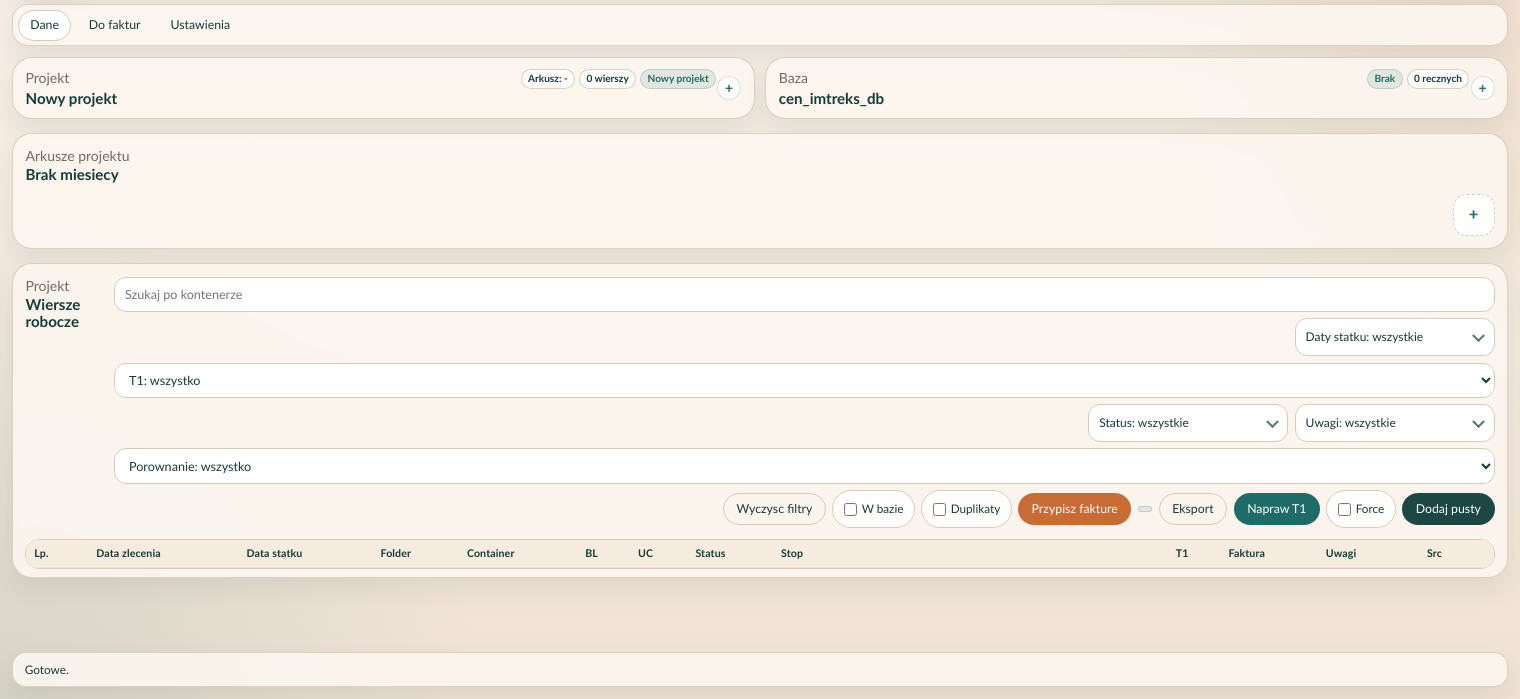
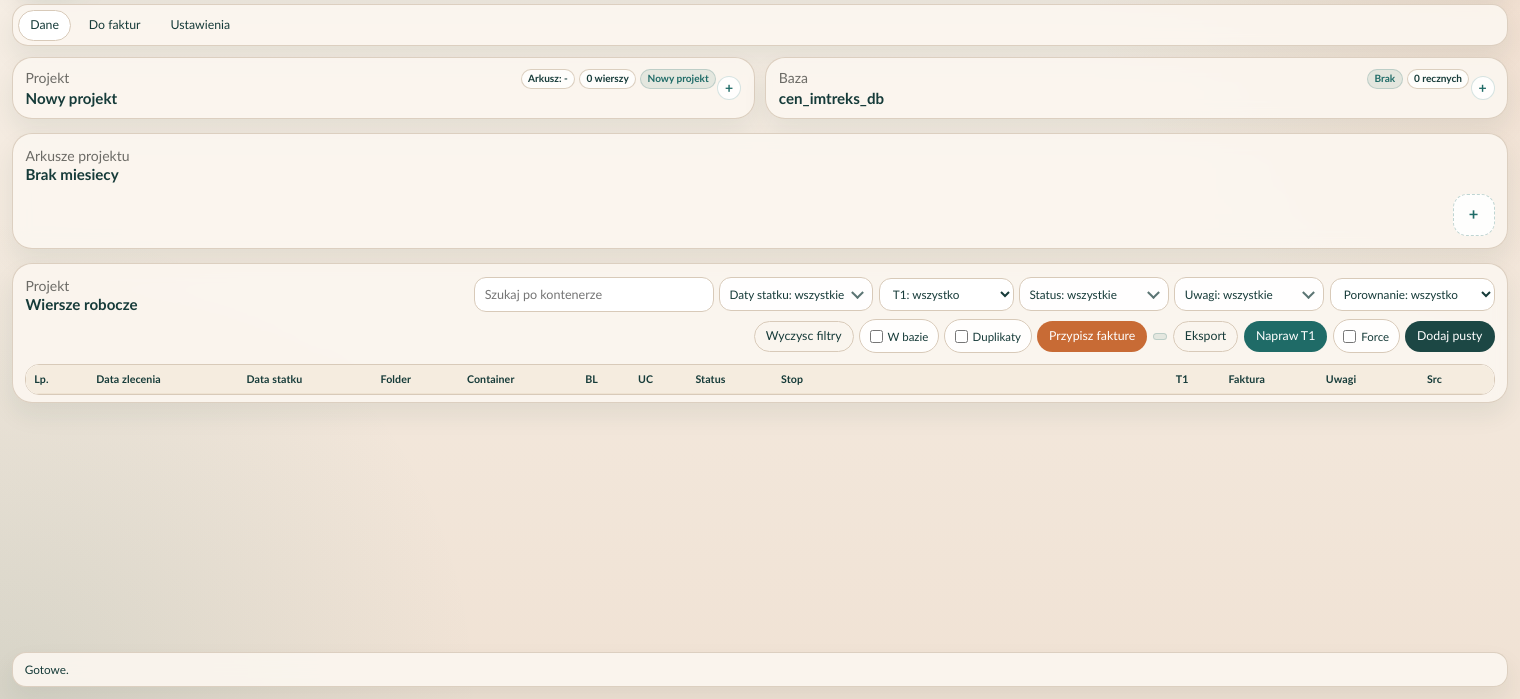
Before and after one commit to Carisky/Sme, an Electron app: page mini_apps/cen-imtreks/index.html in a window 1520 px wide. Shown: the part 101-800 px from the top of the page. Drawn offline with Linux system fonts and the light colour scheme; no server answers.

Commit message:
cen imtreks toolbar restyle

```diff
--- a/mini_apps/cen-imtreks/index.html
+++ b/mini_apps/cen-imtreks/index.html
@@ -184,7 +184,8 @@
                 <p class="card__eyebrow">Projekt</p>
                 <h2>Wiersze robocze</h2>
               </div>
-              <div class="toolbar">
+              <div class="toolbar toolbar--project-controls">
+                <div class="toolbar-group toolbar-group--filters">
                   <input
                     type="search"
                     id="project-search"
@@ -254,6 +255,9 @@
                     <option value="matched">Tylko w bazie</option>
                     <option value="missing">Tylko do faktur</option>
                   </select>
+                </div>
+
+                <div class="toolbar-group toolbar-group--actions">
                   <button type="button" data-action="clear-filters" class="button--minimal">
                     Wyczysc filtry
                   </button>
@@ -296,6 +300,7 @@
                     <span>Force</span>
                   </label>
                   <button type="button" data-action="add-row">Dodaj pusty</button>
+                </div>
               </div>
             </div>
 
--- a/mini_apps/cen-imtreks/styles.css
+++ b/mini_apps/cen-imtreks/styles.css
@@ -160,6 +160,42 @@ h2 {
   justify-content: flex-end;
   min-width: 0;
   align-items: center;
+}
+
+.toolbar--project-controls {
+  flex: 1 1 880px;
+  display: grid;
+  gap: 0.42rem;
+  justify-items: end;
+  align-content: start;
+}
+
+.toolbar-group {
+  width: 100%;
+  min-width: 0;
+  display: flex;
+  flex-wrap: wrap;
+  gap: 0.38rem;
+  align-items: center;
+}
+
+.toolbar-group--filters {
+  justify-content: flex-end;
+  flex-wrap: nowrap;
+  overflow-x: auto;
+  overflow-y: hidden;
+  padding-bottom: 0.1rem;
+  scrollbar-width: thin;
+}
+
+.toolbar-group--filters:has(.filter-multiselect--popover[open]) {
+  position: relative;
+  overflow: visible;
+  z-index: 180;
+}
+
+.toolbar-group--actions {
+  justify-content: flex-end;
 }
 
 .tabs-row {
@@ -470,6 +506,12 @@ h2 {
   min-height: 38px;
 }
 
+.toolbar--project-controls .toggle {
+  min-height: 34px;
+  padding: 0.45rem 0.68rem;
+  font-size: 0.82rem;
+}
+
 input[type="text"],
 input[type="search"],
 input[type="date"],
@@ -485,6 +527,33 @@ select {
 
 .filter-select {
   min-width: 145px;
+}
+
+.toolbar--project-controls button {
+  padding: 0.5rem 0.8rem;
+}
+
+.toolbar--project-controls .search-input {
+  flex: 1 1 280px;
+  min-width: 240px;
+  width: auto;
+}
+
+.toolbar--project-controls .filter-select {
+  width: auto;
+  min-width: 140px;
+  max-width: 180px;
+  padding: 0.5rem 0.66rem;
+  font-size: 0.84rem;
+  flex: 0 0 auto;
+}
+
+.toolbar--project-controls #filter-has-t1 {
+  min-width: 135px;
+}
+
+.toolbar--project-controls #filter-comparison {
+  min-width: 165px;
 }
 
 .filter-field {
@@ -534,6 +603,11 @@ select {
   background: transparent;
 }
 
+.toolbar--project-controls .filter-multiselect--popover {
+  min-width: 0;
+  flex: 0 0 auto;
+}
+
 .filter-multiselect[hidden] {
   display: none;
 }
@@ -557,6 +631,15 @@ select {
   border-radius: 12px;
   background: rgba(255, 255, 255, 0.88);
   box-shadow: 0 1px 0 rgba(255, 255, 255, 0.4) inset;
+}
+
+.toolbar--project-controls .filter-multiselect--popover > summary {
+  min-width: 150px;
+  width: auto;
+  max-width: 200px;
+  padding: 0.5rem 2rem 0.5rem 0.68rem;
+  min-height: 34px;
+  font-size: 0.84rem;
 }
 
 .filter-multiselect--popover > summary::after {
@@ -1170,6 +1253,23 @@ select {
     justify-content: flex-start;
   }
 
+  .toolbar--project-controls {
+    justify-items: stretch;
+  }
+
+  .toolbar-group--filters,
+  .toolbar-group--actions {
+    justify-content: flex-start;
+  }
+
+  .toolbar--project-controls .search-input,
+  .toolbar--project-controls .filter-select,
+  .toolbar--project-controls .filter-multiselect--popover,
+  .toolbar--project-controls .filter-multiselect--popover > summary {
+    width: 100%;
+    max-width: none;
+  }
+
   .month-tabs {
     flex-direction: column;
   }
--- a/package.json
+++ b/package.json
@@ -1,7 +1,7 @@
 {
   "name": "silesdoc",
   "productName": "SilesDoc",
-  "version": "1.2.9",
+  "version": "1.3.0",
   "description": "Aplikacja do korekt dokumentow SilesDoc",
   "main": "main.js",
   "scripts": {
```
Lines whose indentation alone changed are shown as unchanged.
